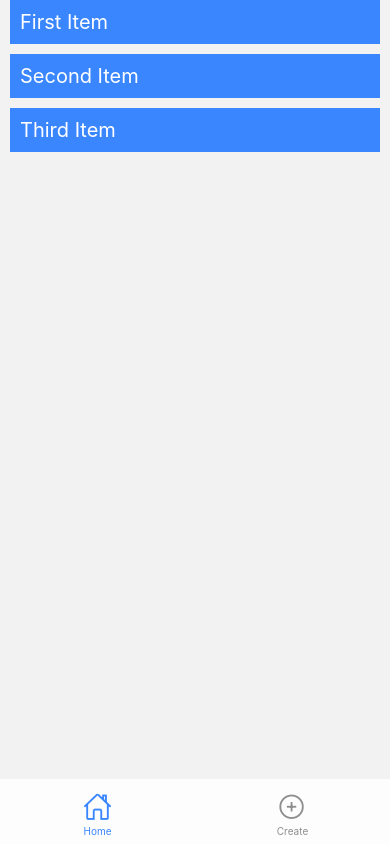
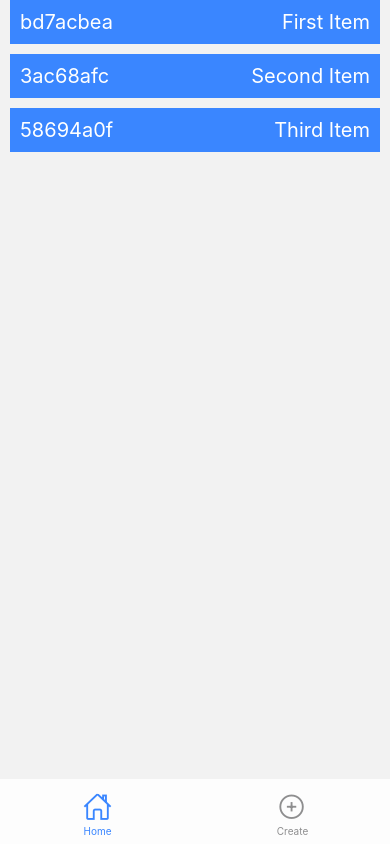
Before and after one commit to Kodake/realstate-app, a React Native app: screen / in a window 390 px wide. Built offline with nearby package versions, Linux system fonts and the light colour scheme.

Commit message:
Moved text displayed on another custom component

```diff
--- /dev/null
+++ b/src/components/DisplayText.tsx
@@ -0,0 +1,15 @@
+import React from 'react'
+import { StyleProp, Text, ViewStyle } from 'react-native'
+
+interface Props {
+    title: string;
+    style?: StyleProp<ViewStyle>;
+}
+
+const DisplayText = ({ style, title }: Props) => {
+    return (
+        <Text style={style}>{title}</Text>
+    )
+}
+
+export default DisplayText;
--- a/src/screens/HomeScreen.tsx
+++ b/src/screens/HomeScreen.tsx
@@ -1,6 +1,7 @@
 import React from 'react'
 import { FlatList, StatusBar, StyleSheet, Text, View } from 'react-native'
 import { TouchableOpacity } from 'react-native-gesture-handler';
+import DisplayText from '../components/DisplayText';
 
 const DATA = [
     {
@@ -31,7 +32,10 @@ const HomeScreen = () => {
                             onPress={() => console.log('On Press')}
                             onLongPress={() => console.log('Long Press')}
                         >
-                            <Text style={styles.itemTitle}>{item.title}</Text>
+                            <View style={styles.itemContainer}>
+                                <DisplayText style={styles.itemTitle} title={item.id} />
+                                <DisplayText style={styles.itemTitle} title={item.title} />
+                            </View>
                         </TouchableOpacity>
                     </>
                 )}
@@ -50,6 +54,10 @@ const styles = StyleSheet.create({
         paddingHorizontal: 10,
         marginTop: StatusBar.currentHeight! - 35 || 0,
     },
+    itemContainer: {
+        flexDirection: 'row',
+        justifyContent: 'space-between',
+    },
     itemTouchable: {
         backgroundColor: '#3a86ff',
     },
```
